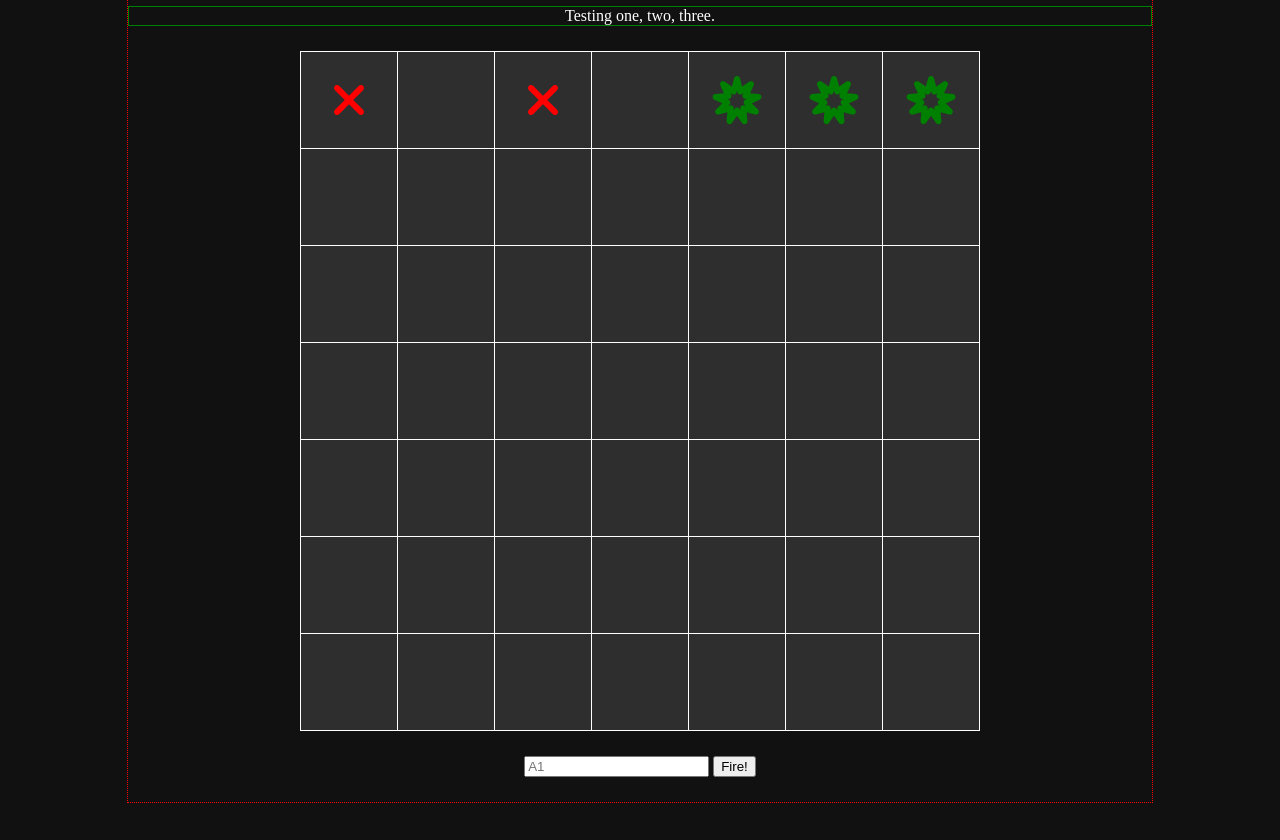
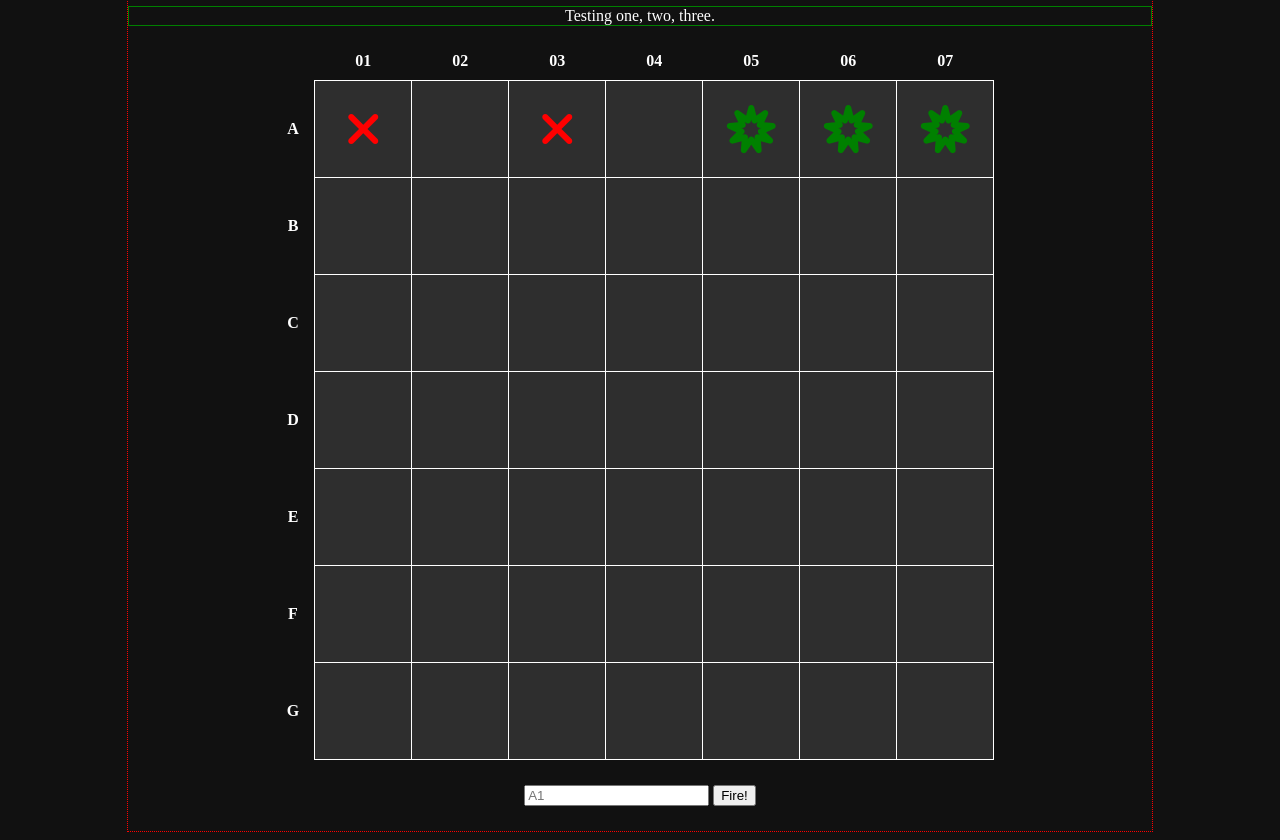
Before and after one commit to gbonds/battleship-game, a plain HTML site: page index.html in a window 1280 px wide. Shown: the part 86-926 px from the top of the page. Before the commit the page ends 897 px from the top, so only its background shows below. Drawn offline with Linux system fonts and the light colour scheme.

Commit message:
Added row and column headers to game grid

```diff
--- a/index.html
+++ b/index.html
@@ -27,7 +27,19 @@
     <div id="gameGrid">
       <table>
         <tr>
+          <!-- top header row-->
+          <th class="grid-header column-header"></th>
+          <th class="grid-header column-header">01</th>
+          <th class="grid-header column-header">02</th>
+          <th class="grid-header column-header">03</th>
+          <th class="grid-header column-header">04</th>
+          <th class="grid-header column-header">05</th>
+          <th class="grid-header column-header">06</th>
+          <th class="grid-header column-header">07</th>
+        </tr>
+        <tr>
           <!-- 1st row -->
+          <th class="grid-header row-header">A</th>
           <td id="01"></td>
           <td id="02"></td>
           <td id="03"></td>
@@ -38,6 +50,7 @@
         </tr>
         <tr>
           <!-- 2nd row -->
+          <th class="grid-header row-header">B</th>
           <td id=""></td>
           <td id=""></td>
           <td id=""></td>
@@ -48,6 +61,7 @@
         </tr>
         <tr>
           <!-- 3rd row -->
+          <th class="grid-header row-header">C</th>
           <td id=""></td>
           <td id=""></td>
           <td id=""></td>
@@ -58,6 +72,7 @@
         </tr>
         <tr>
           <!-- 4th row -->
+          <th class="grid-header row-header">D</th>
           <td id=""></td>
           <td id=""></td>
           <td id=""></td>
@@ -68,6 +83,7 @@
         </tr>
         <tr>
           <!-- 5th row -->
+          <th class="grid-header row-header">E</th>
           <td id=""></td>
           <td id=""></td>
           <td id=""></td>
@@ -78,6 +94,7 @@
         </tr>
         <tr>
           <!-- 6th row -->
+          <th class="grid-header row-header">F</th>
           <td id=""></td>
           <td id=""></td>
           <td id=""></td>
@@ -88,6 +105,7 @@
         </tr>
         <tr>
           <!-- 7th row -->
+          <th class="grid-header row-header">G</th>
           <td id=""></td>
           <td id=""></td>
           <td id=""></td>
--- a/style.css
+++ b/style.css
@@ -24,12 +24,20 @@ body {
     position: relative;
     margin: auto;
     border-collapse: collapse; /* this prevents the td borders from doubling up */
-    background-color: #2e2e2e;
+}
+
+.column-header {
+    padding-bottom: 10px;
+}
+
+.row-header {
+    padding-right: 15px;
 }
 
 #gameGrid td {
     width: 94px;
     height: 94px;
+    background-color: #2e2e2e;
     border: 1px solid white;
 }
 
```
Also changed, not shown: gameplay.js (+9 -9 lines).
